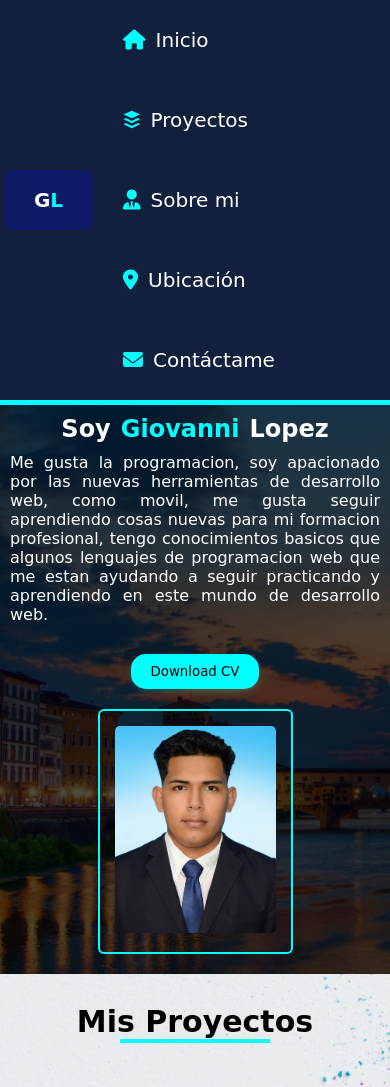
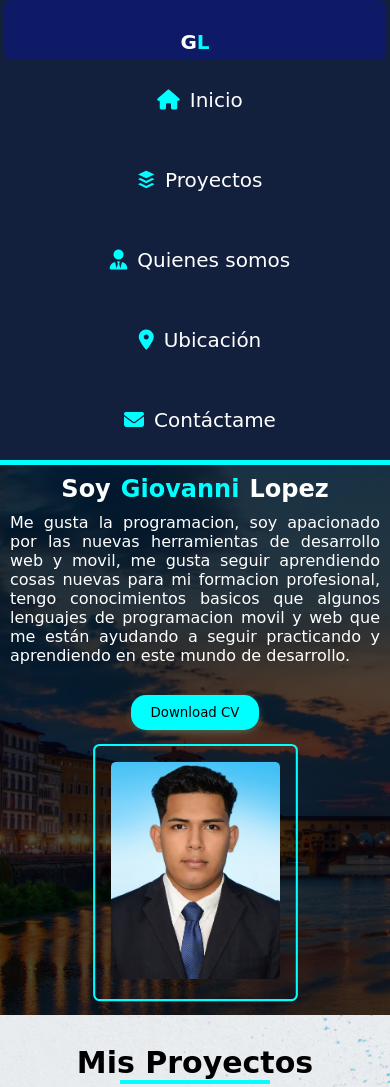
Before and after one commit to Giovanni-Lopez/Tarea-2-CSS, a plain HTML site: page docs/index2.html in a window 390 px wide. Shown: the top 1087 px of the page. Drawn offline with Linux system fonts and the light colour scheme.

Commit message:
Subiendo cambios que se aplicaron al menu y las card

```diff
--- a/docs/css/style2.css
+++ b/docs/css/style2.css
@@ -150,20 +150,24 @@ main .site-title .site-background {
     height: 60%;
     padding: 15px;
     border-radius: 6px;
+    transform: scale(1.05);
+}
+
+.img:hover{
+    transform: scale(1.05);
 }
 
 .img img {
     width: 100%;
     height: 100%;
     border-radius: 5px;
-
 }
 
 .nombre {
     color: aqua;
 }
 
-.info h2{
+.info h2 {
     margin-bottom: 10px;
 }
 
@@ -173,7 +177,7 @@ main .site-title .site-background {
 
 }
 
-.download-cv{
+.download-cv {
     padding: 10px 20px;
     background-color: aqua;
     border: none;
@@ -184,12 +188,12 @@ main .site-title .site-background {
     font-family: 'Edu NSW ACT Foundation', cursive;
     font-family: 'Edu QLD Beginner', cursive;
     font-family: 'Edu VIC WA NT Beginner', cursive;
-  }
+}
 
-  .download-cv:hover{
+.download-cv:hover {
     background-color: white;
     box-shadow: none;
-  }
+}
 
 .conten {
     position: relative;
@@ -211,6 +215,11 @@ main .site-title .site-background {
     border-radius: 20px;
     background-color: rgb(54, 73, 73);
     box-shadow: 10px 10px 10px red;
+    transition: transform .2s;
+}
+
+.conten .card:hover{
+    transform: scale(1.05);
 }
 
 .contenedor .card img {
@@ -243,7 +252,7 @@ main .site-title .site-background {
 .footer .copy {
     display: flex;
     justify-content: right;
-    width:100%;
+    width: 100%;
     padding: 5px;
     gap: 20px;
     align-items: center;
@@ -266,16 +275,49 @@ main .site-title .site-background {
     font-size: 28px;
 }
 
-.footer .redes .fa-facebook{
-    color:  #1877f2;
+.footer .redes .fa-facebook {
+    color: #1877f2;
 }
 
-.footer .redes .fa-whatsapp{
-    color:  #25d366;
+.footer .redes .fa-whatsapp {
+    color: #25d366;
 }
 
-.footer .redes .fa-twitter{
-    color:  #00acee;
+.footer .redes .fa-twitter {
+    color: #00acee;
+}
+
+@media screen and (max-width: 950px) {
+    .header {
+        display: block;
+    }
+
+    .logo {
+        display: block;
+        margin: 0 auto;
+        width: 100%;
+        text-align: center;
+        position: static;
+    }
+
+    .menu {
+        display: block;
+    }
+
+    .menu ul li {
+        position: static;
+        float: none;
+        display: inline-block;
+
+    }
+}
+
+
+@media screen and (max-width: 860px) {
+    .menu ul li {
+        text-align: center;
+        display: block;
+    }
 }
 
 @media screen and (max-width: 768px) {
@@ -299,7 +341,7 @@ main .site-title .site-background {
         justify-content: center;
     }
 
-    .site-background{
+    .site-background {
         display: block;
         margin: 0 auto;
         width: 100%;
@@ -315,14 +357,14 @@ main .site-title .site-background {
         margin-bottom: 20px;
     }
 
-    .info h2{
+    .info h2 {
         margin-bottom: 10px;
         gap: 10px;
         display: flex;
         justify-content: center;
     }
 
-    .info a{
+    .info a {
         display: flex;
         text-decoration: none;
         align-items: center;
@@ -336,7 +378,7 @@ main .site-title .site-background {
         padding: 10px;
     }
 
-    .download-cv{
+    .download-cv {
         padding: 10px 20px;
         background-color: aqua;
         border: none;
@@ -347,19 +389,19 @@ main .site-title .site-background {
         font-family: 'Edu NSW ACT Foundation', cursive;
         font-family: 'Edu QLD Beginner', cursive;
         font-family: 'Edu VIC WA NT Beginner', cursive;
-      }
+    }
 
-      .download-cv:hover{
+    .download-cv:hover {
         background-color: white;
         box-shadow: none;
-      }
+    }
 
-    .footer .copy{
+    .footer .copy {
         display: block;
         text-align: center;
     }
 
-    .footer .redes{
+    .footer .redes {
         width: auto;
     }
 }
--- a/docs/index2.html
+++ b/docs/index2.html
@@ -21,7 +21,7 @@
             <ul>
                 <li><a href=""><i class="fa-solid fa-house"></i>Inicio</a></li>
                 <li><a href=""><i class="fa-brands fa-buffer"></i>Proyectos</a></li>
-                <li><a href=""><i class="fa-solid fa-user-tie"></i>Sobre mi</a></li>
+                <li><a href=""><i class="fa-solid fa-user-tie"></i>Quienes somos</a></li>
                 <li><a href=""><i class="fa-solid fa-location-dot"></i>Ubicación</a></li>
                 <li><a href=""><i class="fa-solid fa-envelope"></i>Contáctame</a></li>
             </ul>
@@ -37,10 +37,10 @@
                     <div class="info">
                         <h2>Soy<span class="nombre"> Giovanni </span> Lopez</h2>
                         <p>
-                            Me gusta la programacion, soy apacionado por las nuevas herramientas de desarrollo web, como
+                            Me gusta la programacion, soy apacionado por las nuevas herramientas de desarrollo web y
                             movil, me gusta seguir aprendiendo cosas nuevas para mi formacion profesional, tengo
-                            conocimientos basicos que algunos lenguajes de programacion web que me estan ayudando a
-                            seguir practicando y aprendiendo en este mundo de desarrollo web.
+                            conocimientos basicos que algunos lenguajes de programacion movil y web que me están ayudando a
+                            seguir practicando y aprendiendo en este mundo de desarrollo.
                         </p>
                         <a class="btn" download="" href="cv/curriculum.pdf">
                             <button class="download-cv">Download CV</button>
```
